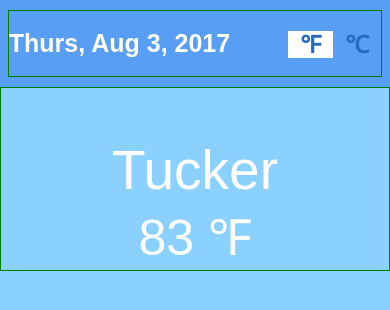
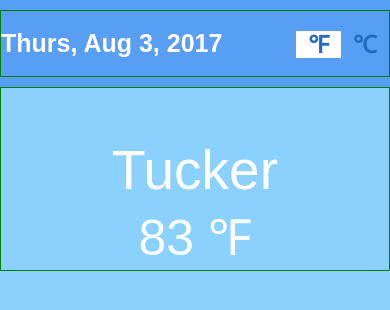
Before and after one commit to andrejarboe/fccWeather, a plain HTML site: page index.html in a window 390 px wide. Drawn offline with Linux system fonts and the light colour scheme.

Commit message:
makeing mobile first

```diff
--- a/weather.css
+++ b/weather.css
@@ -23,8 +23,9 @@ body{
 
 .navbar{
     display: flex;
+    flex-direction: row;
     align-items: center;
-    margin: auto 2%;
+    margin: auto;
 }
 
 #date{
```
